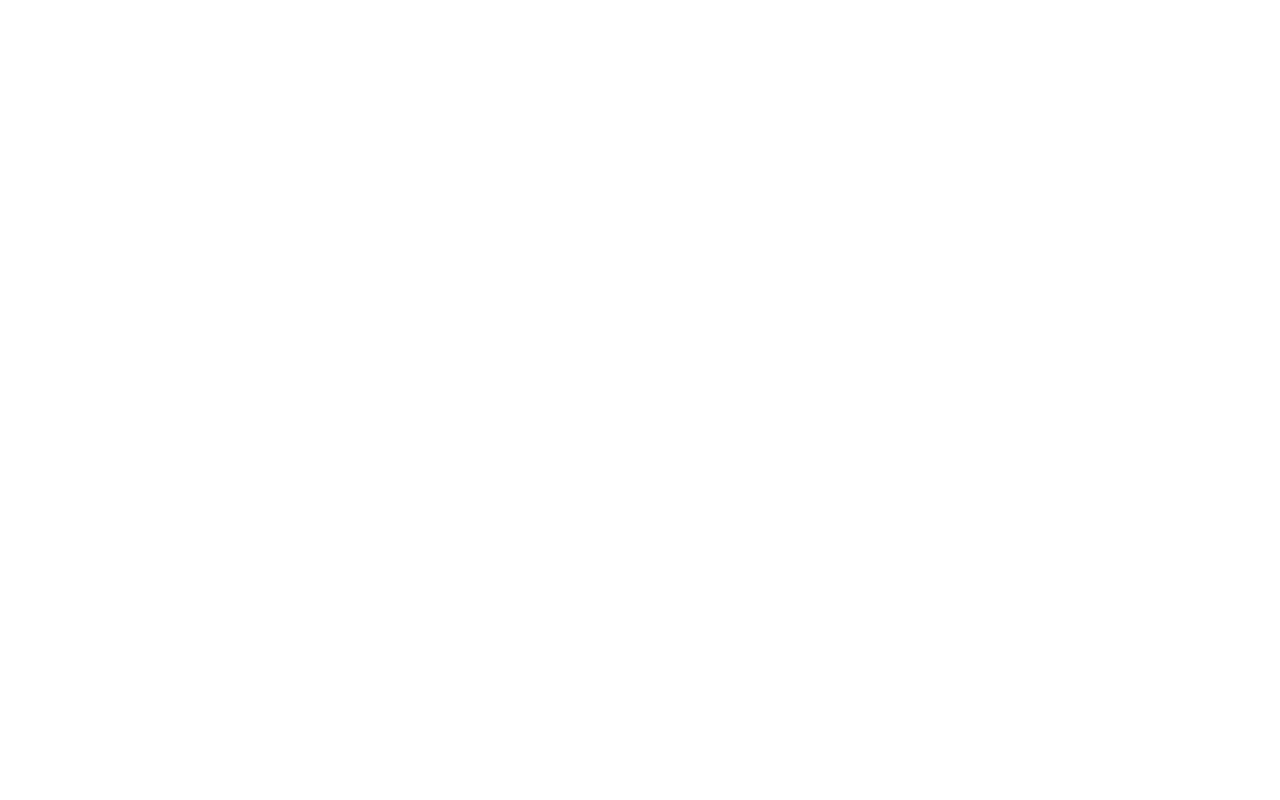
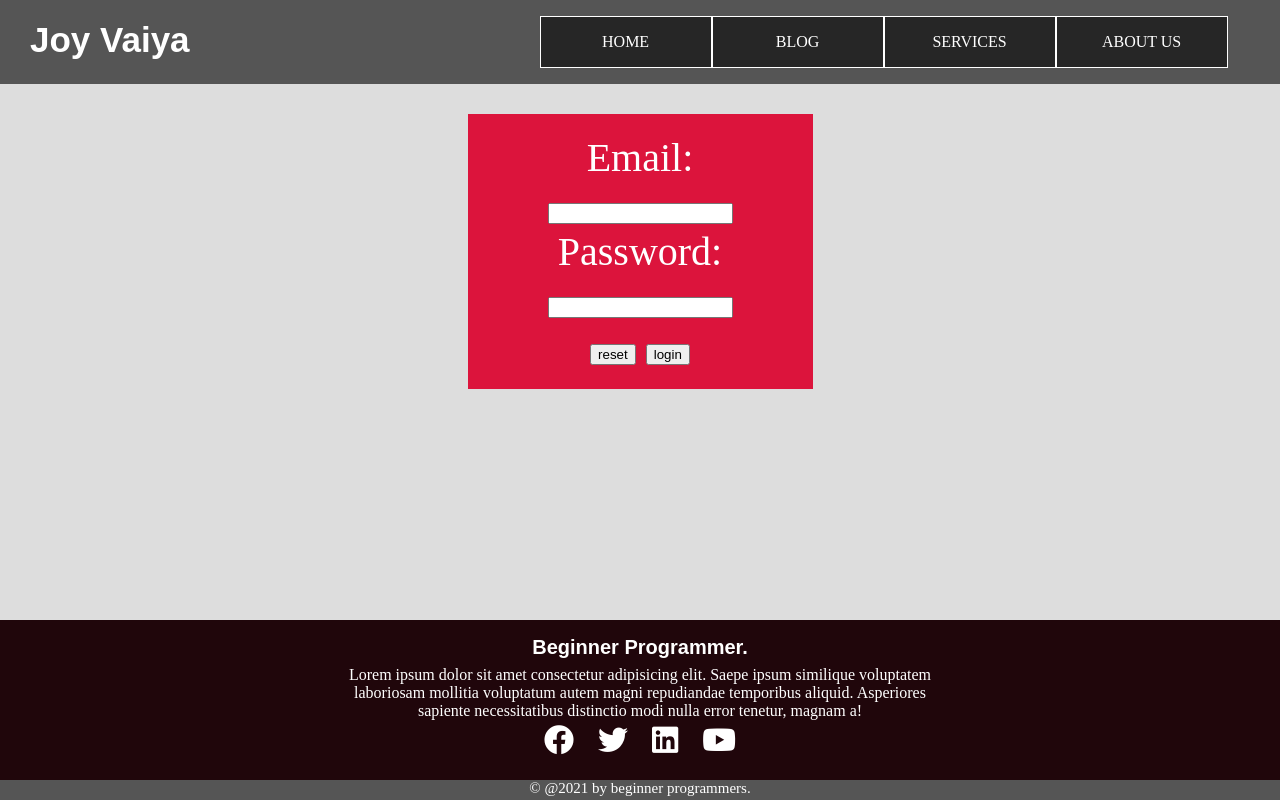
Before and after one commit to ChowdhuryJoy108/home-page, a plain HTML site: page index.html in a window 1280 px wide. Drawn offline with Linux system fonts and the light colour scheme.

Commit message:
simple practice

```diff
--- a/index.html
+++ b/index.html
@@ -4,9 +4,87 @@
     <meta charset="UTF-8">
     <meta http-equiv="X-UA-Compatible" content="IE=edge">
     <meta name="viewport" content="width=device-width, initial-scale=1.0">
-    <title>Document</title>
+    <link rel="stylesheet" href="https://use.fontawesome.com/releases/v5.15.4/css/all.css" integrity="sha384-DyZ88mC6Up2uqS4h/KRgHuoeGwBcD4Ng9SiP4dIRy0EXTlnuz47vAwmeGwVChigm" crossorigin="anonymous">
+    <link rel="stylesheet" href="style.css">
+    <title>Header-Navbar</title>
+
+
 </head>
 <body>
 
+          <header>
+      <div class="logo">
+          Joy Vaiya
+      </div>
+      <div class="navbar">
+          <ul>
+              <li><a href="#">Home</a></li>
+              <li><a href="#">Blog</a></li>
+              <li><a href="#">Services</a>
+                <ul>
+                    <li>graphis</li>
+                    <li>web design</li>
+                    <li>web development</li>
+                </ul>
+
+            </li>
+              <li><a href="#">About us</a></li>
+          </ul>
+      </div>
+  </header>
+
+  <!--form start-->
+
+ <div class="form1">
+     <form action="#" method="GET">
+         Email: <br>
+         <input type="email" name="username" id="email"> <br>
+         Password: <br>
+         <input type="password" name="password" id="pass"><br>
+         <input type="reset" value="reset">
+         <input type="submit" value="login">
+     </form>
+ </div>
+
+
+
+
+
+
+
+
+
+
+
+
+
+
+
+
+
+
+ <!--form ends-->
+    <footer>
+        <div class="name">
+            <h2>Beginner Programmer.</h2>
+        </div>
+        <div class="text">
+            <p>Lorem ipsum dolor sit amet consectetur adipisicing elit. Saepe ipsum similique voluptatem laboriosam mollitia voluptatum autem magni repudiandae temporibus aliquid. Asperiores sapiente necessitatibus distinctio modi nulla error tenetur, magnam a!</p>
+
+        </div>
+        <div class="icon">
+            <i class="fab fa-facebook"></i>
+            <i class="fab fa-twitter"></i>
+            <i class="fab fa-linkedin"></i>
+            <i class="fab fa-youtube"></i>
+        </div>
+        <div class="copy">
+           &copy; @2021 by beginner programmers.
+        </div>
+    </footer>
+
+
+
+
 </body>
 </html>
--- a/style.css
+++ b/style.css
@@ -0,0 +1,144 @@
+body{
+    margin: 0;
+    padding: 0;
+    box-sizing: border-box;
+    background-color: #ddd;
+}
+
+header{
+    width: 100%;
+    background-color: #555;
+    color: #fff;
+    display:flex ;
+}
+.logo{
+    font-family: Arial, Helvetica, sans-serif;
+    font-size: 35px;
+    font-weight: bold;
+    margin-left: 20px;
+    padding: 10px;
+    margin-top: 10px;
+
+}
+.navbar{
+    padding-left: 300px;
+    display: flex;
+    justify-content: center;
+    align-items: center;
+}
+
+.navbar ul{
+    list-style: none;
+
+}
+.navbar li{
+    background-color: #262626;
+    width: 170px;
+    border: 1px solid #fff;
+    height: 50px;
+    line-height: 50px;
+    text-align: center;
+    float: left;
+    color: white;
+    font-size: 16px;
+    text-transform: uppercase;
+
+    font-weight: 500;
+
+}
+.navbar li a{
+    text-decoration: none;
+    text-align: center;
+    justify-content: center;
+    align-items: center;
+    color: white;
+}
+.navbar li:hover{
+    background-color: crimson;
+    transition: all ease-in 0.5s;
+}
+
+.navbar ul ul{
+    display: none;
+
+}
+
+.navbar ul li:hover > ul{
+    display: block;
+
+}
+
+/*form */
+.form1{
+    background-color: crimson;
+    color: #fff;
+    text-align: center;
+    font-size: 40px;
+    margin: 0 auto;
+    width: fit-content;
+    height: fit-content;
+    padding: 20px 80px;
+    margin-top: 30px;
+    margin-bottom: 5px;
+
+}
+
+
+
+
+
+
+
+
+
+
+
+
+
+
+
+
+
+
+
+
+
+/* footer start */
+
+footer{
+    width: 100%;
+
+    position: absolute;
+    bottom: 0;
+    text-align: center;
+    background-color: rgb(32, 6, 11);
+    color: #fff;
+
+}
+.name h2{
+    font-family: Arial, Helvetica, sans-serif;
+    font-weight: bold;
+    font-size: 20px;
+}
+
+.text p{
+     margin:0 auto;
+     width: 600px;
+     text-align: center;
+     position: relative;
+     top: -10px;
+}
+.icon i{
+    font-size: 30px;
+    position: relative;
+    top: -15px;
+    padding: 10px;
+
+}
+.copy{
+    height: 20px;
+    width: 100%;
+    background-color: #555;
+
+    font-size: 15px;
+}
```
